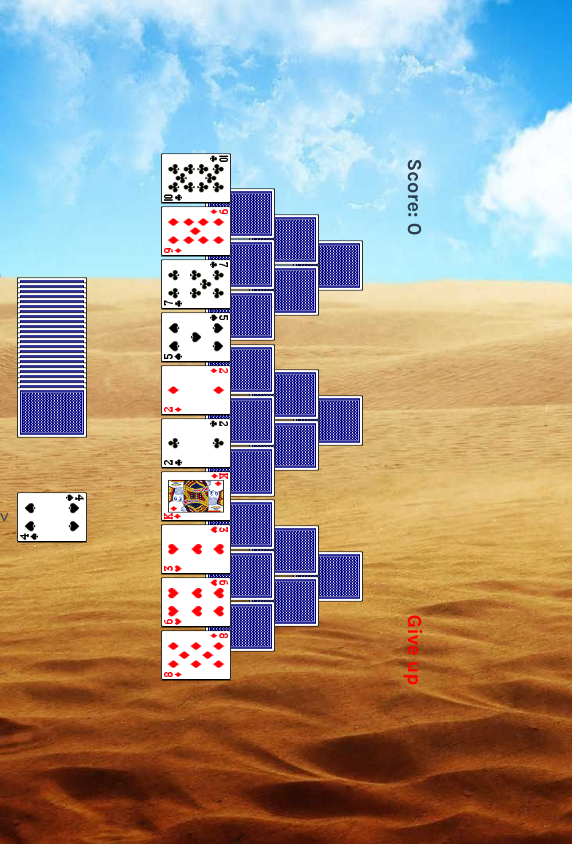
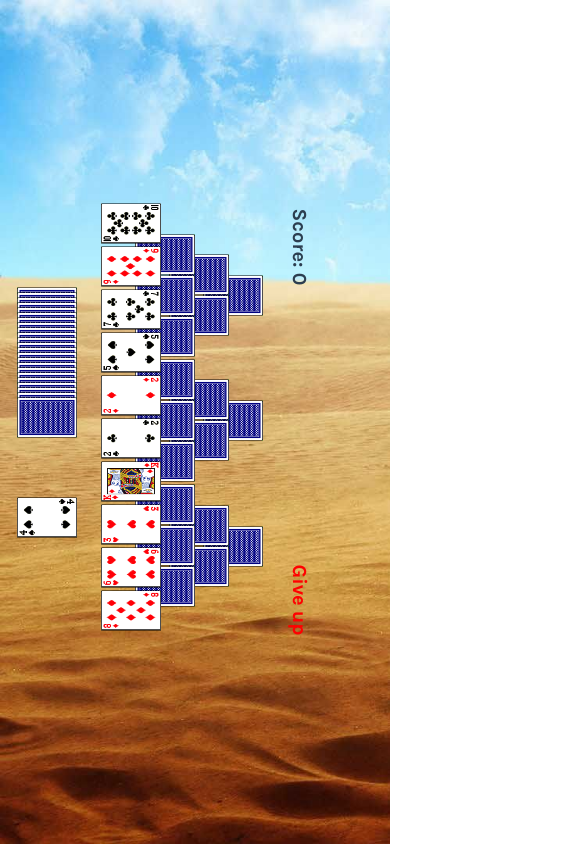
Before and after one commit to FilipeCosta/Tri-Peaks, a Vue app: page / in a window 390 px wide. Shown: the whole page, 572 px wide, since content can reach past the window. Built offline with nearby package versions, Linux system fonts and the light colour scheme.

Commit message:
adapt to mobile

```diff
--- a/index.html
+++ b/index.html
@@ -7,6 +7,9 @@
     <link href="https://fonts.googleapis.com/css?family=Karla:400,700" rel="stylesheet">
   </head>
   <style>
+  #app {
+   overflow:hidden;
+  }
   body {
     background: url('/static/images/background/desert.jpg') no-repeat;
     background-size: cover;
--- a/src/components/card/card.vue
+++ b/src/components/card/card.vue
@@ -29,8 +29,8 @@ export default {
 .card {
 
   img {
-    width: 50px;
-    height: 70px;
+    width: 40px;
+    height: 60px;
   }
 
   &__visible {
--- a/src/components/gameWrapper.vue
+++ b/src/components/gameWrapper.vue
@@ -132,9 +132,19 @@ export default {
   justify-content: center;
   margin-top: 10px;
 
+  @media only screen and (max-width: 570px) {
+    position: relative;
+    top: 30px;
+  }
+
   &__info {
     display: flex;
     justify-content: space-between;
+
+    @media only screen and (max-width: 570px) {
+      position: relative;
+      top: 45px;
+    }
   }
 
   &__score {
--- a/src/components/towerLine/towerLine.vue
+++ b/src/components/towerLine/towerLine.vue
@@ -57,9 +57,19 @@ export default {
     display: flex;
     justify-content: center;
     position: relative;
-    top: -90px;
+    top: -60px;
     left: -5px;
     z-index: 1;
+
+    @media only screen and (min-width: 570px) {
+      position: relative;
+      top: -80px
+    }
+
+    @media only screen and (min-width: 880px) {
+      position: relative;
+      top: -90px
+    }
 
     &--hide {
       visibility: hidden;
--- a/src/components/triPack/triPack.vue
+++ b/src/components/triPack/triPack.vue
@@ -50,6 +50,10 @@ export default {
     position: relative;
     margin-top: -20px;
 
+    @media only screen and (max-width: 570px) {
+      top: -20px;
+    }
+
     &__currentCard {
       margin-left: 40px;
     }
```
Also changed, not shown: 67 other files (tests, documents, lock files or other folders).
